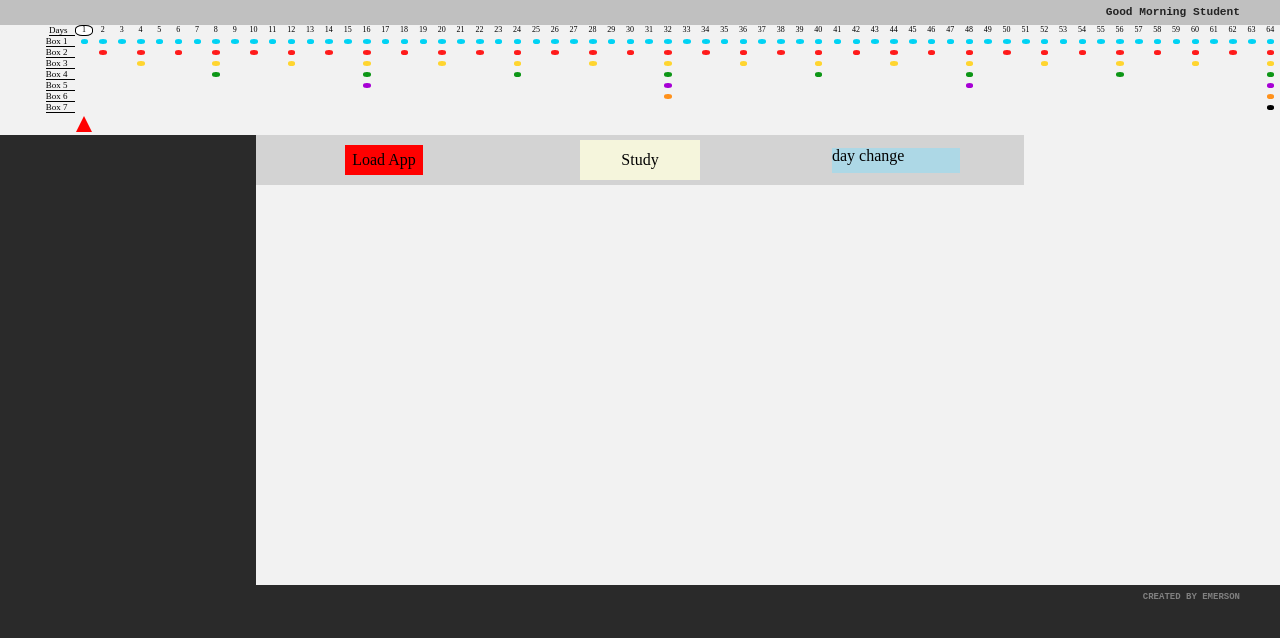
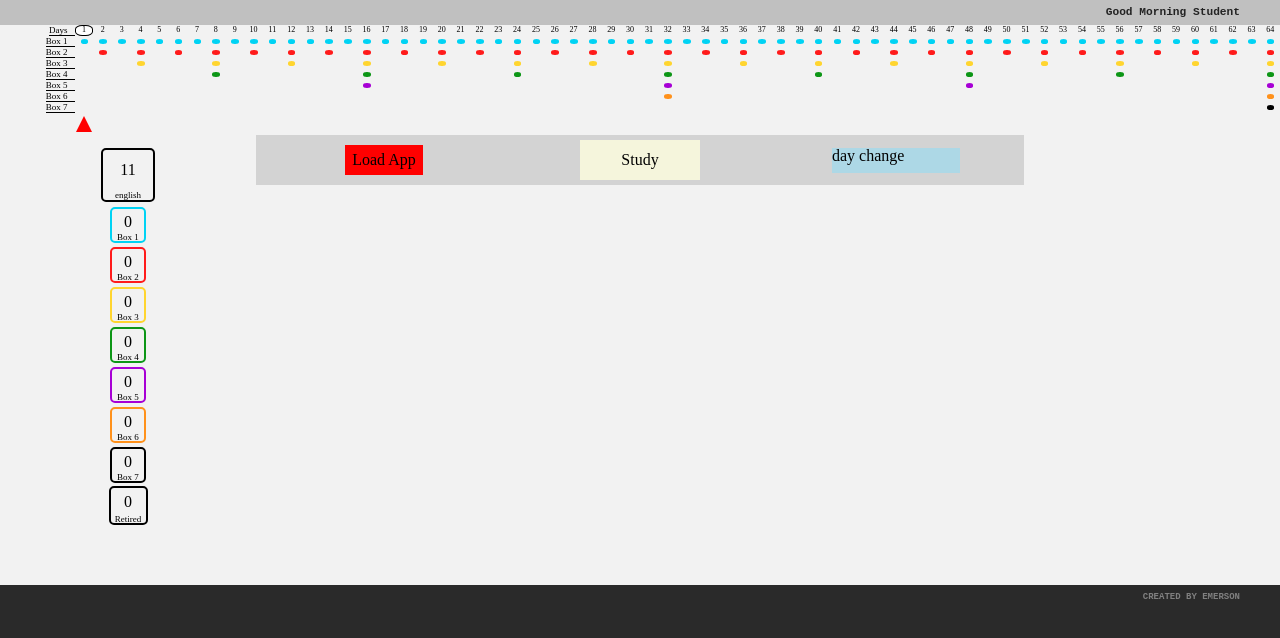
Before and after one commit to emersonscheffer/character, a React (Create React App) app in the folder client/: page / in a window 1280 px wide. Shown: the top 638 px of the page. Built offline with nearby package versions, Linux system fonts and the light colour scheme.

Commit message:
deck structure

```diff
--- a/client/src/actions/leitnerBoxActions.js
+++ b/client/src/actions/leitnerBoxActions.js
@@ -27,6 +27,9 @@ let englishDeck = new Deck("english")
 englishDeck.addFullDeck(englishCardsData)
 
 decks.push(englishDeck)
+
+
+
 
 let storedUser = JSON.parse(localStorage.getItem(mdat)) || null;
 
--- a/client/src/classes/userClass.js
+++ b/client/src/classes/userClass.js
@@ -26,7 +26,7 @@ export class UserClass {
     this.savedMonth = 0;
 
     this.selectedDeck = 0;
-    this.studyButtonActive = false;
+    this.studyButtonActive = true;
 
     this.studyStarted = studyStarted;
     this.userName = userName;
--- a/client/src/components/leitnerComponents/LeitnerLevelBoxContainer.jsx
+++ b/client/src/components/leitnerComponents/LeitnerLevelBoxContainer.jsx
@@ -11,18 +11,18 @@ import {
   COLOR7,
 } from "../../colors";
 
-const LeitnerLevelBoxContainer = ({ cDeck }) => {
+const LeitnerLevelBoxContainer = ({ selectedDeck }) => {
   const boxQuantities = [
 
-    // cDeck.box1.length,
-    // cDeck.box2.length,
-    // cDeck.box3.length,
-    // cDeck.box4.length,
-    // cDeck.box5.length,
-    // cDeck.box6.length,
-    // cDeck.box7.length,
-    // cDeck.retiredBox.length,
-    1,2, 3, 4, 5, 6, 7, 8
+    selectedDeck.box1.length,
+    selectedDeck.box2.length,
+    selectedDeck.box3.length,
+    selectedDeck.box4.length,
+    selectedDeck.box5.length,
+    selectedDeck.box6.length,
+    selectedDeck.box7.length,
+    selectedDeck.retiredBox.length,
+
 
   ];
 
@@ -73,12 +73,12 @@ const LeitnerLevelBoxContainer = ({ cDeck }) => {
       }}
     >
       <LeitnerLevelBox
-        //quantity={deckQuantity}
-        quantity={20} //cDeck.store.length
+
+        quantity={selectedDeck.store.length}
         boxNumber="1"
         widthHeight="50px"
         deck={true}
-        subject={"en"}//cDeck.subject
+        subject={selectedDeck.subject}
         area="deck"
         colorD={" black"}
       />
@@ -86,7 +86,7 @@ const LeitnerLevelBoxContainer = ({ cDeck }) => {
       {renderLevelBoxes()}
 
       <LeitnerLevelBox
-        quantity={boxQuantities[7]}
+        quantity={selectedDeck.retiredBox.length}
         boxNumber="1"
         widthHeight="35px"
         deck={true}
--- a/client/src/reducers/leitnerBoxReducer.js
+++ b/client/src/reducers/leitnerBoxReducer.js
@@ -266,12 +266,12 @@ export default function myState(state = initialState, action) {
       // -> get number of cards from current deck and add 'em to current studying array
       // -> change the level of the card from 0 to level 1 before inserting in current deck array
       let activeButtonVar = false;
-      if (state.deck.length === 0) {
-        //check if any cards left in all 7 boxes
-        if (!areAllBoxesEmpty()) {
-          // studyButtonDisabledStatusVar = true;
-        }
-      }
+      // if (state.deck.length === 0) {
+      //   //check if any cards left in all 7 boxes
+      //   if (!areAllBoxesEmpty()) {
+      //     // studyButtonDisabledStatusVar = true;
+      //   }
+      // }
       for (let i = 0; i < state.quantityOfCardsToAdd; i++) {
         let card = state.deck.shift();
         if (card) {
--- a/client/src/views/LeitnerBoxGrid.jsx
+++ b/client/src/views/LeitnerBoxGrid.jsx
@@ -108,8 +108,8 @@ const LeitnerBoxGrid = () => {
         }}
       >
 
-
-        {/* <LeitnerLevelBoxContainer cDeck={decks[selectedDeck]} /> */}
+        {decks[selectedDeck] ?
+        <LeitnerLevelBoxContainer selectedDeck={decks[selectedDeck]} /> : null}
 
       </div>
 
```
Also changed, not shown: 1 other file (tests, documents, lock files or other folders).
